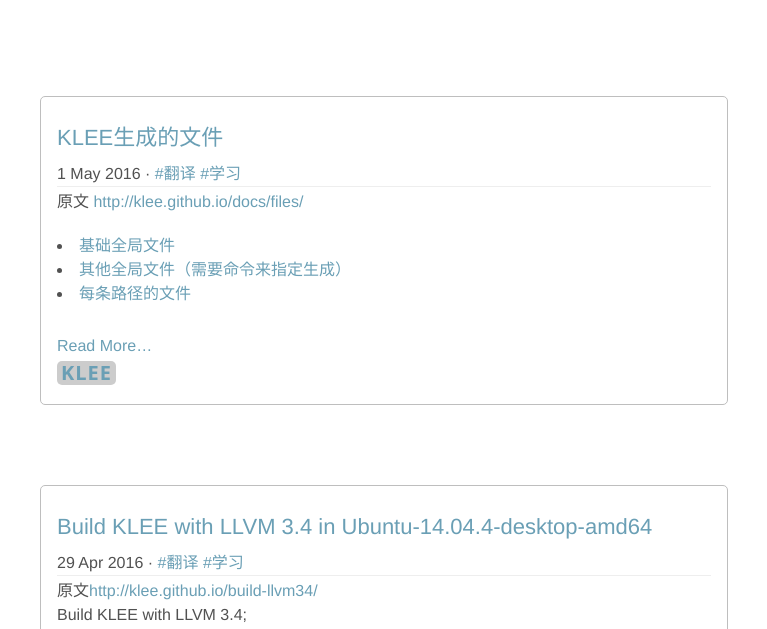
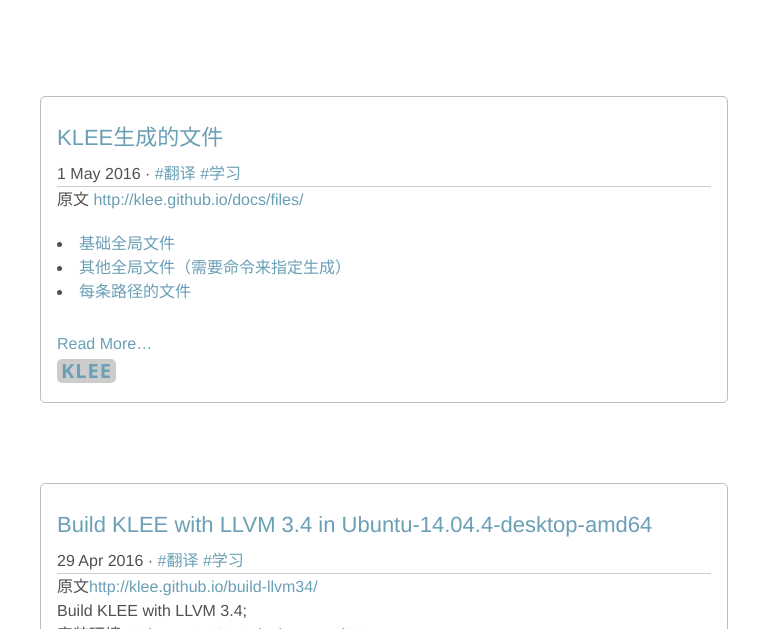
Before and after one commit to zzzqiuchan/zzzqiuchan.github.io, a plain HTML site: page index.html in a window 1280 px wide. Shown: the top 629 px of the page, 76-843 px from the left. Drawn offline with nearby package versions, Linux system fonts and the light colour scheme; a web font is replaced by a local one.

Commit message:
第一次Hugo测试
修改分割线

```diff
--- a/index.html
+++ b/index.html
@@ -80,7 +80,7 @@
         </span>
 
     </div>
-    <hr style="margin: 0px; padding-top: 1px; padding-bottom: 1px">
+    <hr style="margin: 0px; border:1px #cccccc solid; border-bottom:1px #ffffff solid;">
     <div class="description"><p>原文 <a href="http://klee.github.io/docs/files/">http://klee.github.io/docs/files/</a><br />
 <li><a href="#1">基础全局文件</a></li>
 <li><a href="#2">其他全局文件（需要命令来指定生成）</a></li>
@@ -120,7 +120,7 @@
         </span>
 
     </div>
-    <hr style="margin: 0px; padding-top: 1px; padding-bottom: 1px">
+    <hr style="margin: 0px; border:1px #cccccc solid; border-bottom:1px #ffffff solid;">
     <div class="description"><p>原文<a href="http://klee.github.io/build-llvm34/">http://klee.github.io/build-llvm34/</a><br />
 Build KLEE with LLVM 3.4;<br />
 安装环境：Ubuntu-14.04.4-desktop-amd64</p>
```
